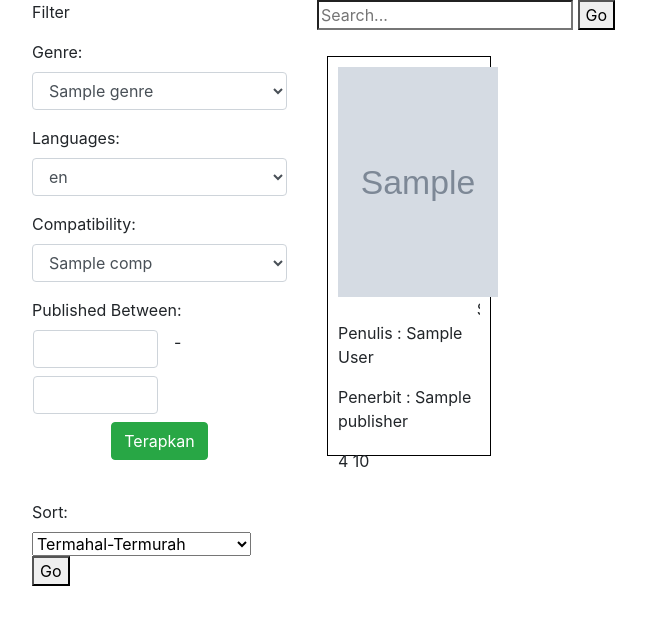
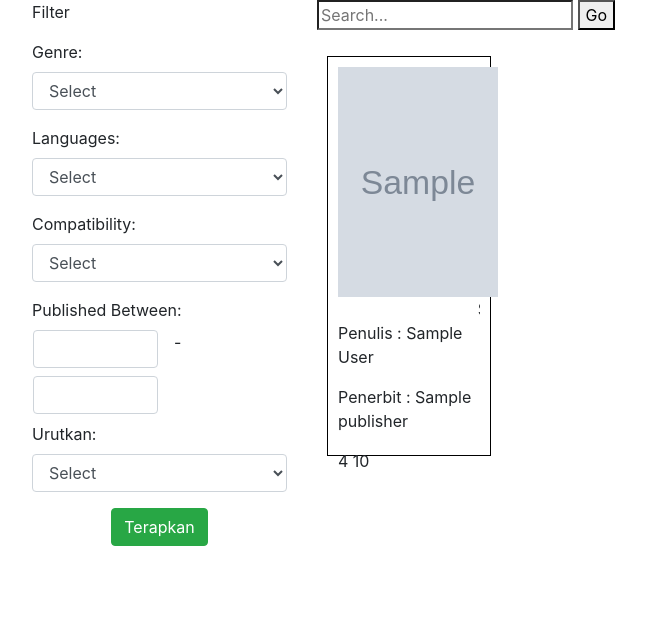
Before and after one commit to TI19nazhiifyahya/web-scrape, a Flask app: template toko-buku/templates/home.html in a window 1280 px wide. Shown: the part 56-681 px from the top of the page, without its empty margins (53-699 px from the left). Run offline with Flask 2, Linux system fonts and the light colour scheme; the template is opened without the code that fills it: most values are stand-ins (such as "Sample title", 1, 10 or a date in 2020); grey boxes marked "Sample" are stand-in pictures; some libraries are stand-ins or nearby versions.

Commit message:
filter dan sort

```diff
--- a/toko-buku/app.py
+++ b/toko-buku/app.py
@@ -139,7 +139,7 @@ def genre_list():
     query = "SELECT genres FROM buku"
     cursor.execute(query)
     result = cursor.fetchall()
-    genre_list = ['Select']
+    genre_list = []
     for entry in result:
         genres = entry[0].split(' / ')
         for genre in genres:
@@ -153,7 +153,7 @@ def lang_list():
     query = "SELECT language FROM buku"
     cursor.execute(query)
     result = cursor.fetchall()
-    lang_list = ['Select']
+    lang_list = []
     for entry in result:
         langs = entry
         for lang in langs:
@@ -167,7 +167,7 @@ def comp_list():
     query = "SELECT compatibility FROM buku"
     cursor.execute(query)
     result = cursor.fetchall()
-    comp_list = ['Select']
+    comp_list = []
     for entry in result:
         comps = entry[0].split(', ')
         for comp in comps:
@@ -237,6 +237,7 @@ def filter():
         comp =  request.form['comp']
         year_begin = request.form['pub-year-begin']
         year_end = request.form['pub-year-end']
+        urut_harga = request.form['urut-harga']
         #if genre == 'Select' and lang == 'Select' and comp == 'Select':
          #   return redirect(url_for('home'))
         if genre != 'Select' or lang != 'Select' or year_begin != "" or year_end != "":
@@ -264,6 +265,22 @@ def filter():
             else:
                 qy = "YEAR(publication_date) BETWEEN %s AND %s" % (year_begin, year_end)
                 query+=qy
+        if urut_harga != 'Select':
+            query += " ORDER BY "
+        else:
+            query += ""
+        if urut_harga == 'termahal-termurah':
+            query+='price DESC, title'
+        elif urut_harga == 'termurah-termahal':
+            query+='price ASC, title'
+        elif urut_harga == 'terbaru-terlama':
+            query+='publication_date DESC, title'
+        elif urut_harga == 'terlama-terbaru':
+            query+='publication_date ASC, title'
+        elif urut_harga == 'rating tertinggi-terendah':
+            query+='rating DESC, title'
+        elif urut_harga == 'rating terendah-tertinggi':
+            query+='rating ASC, title'
 
         conn = get_db_connection()
         cursor = conn.cursor()
@@ -285,43 +302,6 @@ def filter():
             books.append(record)
         return render_template('home.html', datas = books, genre_list = genre_list(), lang_list = lang_list(), comp_list = comp_list())
 
-
-@app.route('/home/sort/', methods=['POST'])
-def sort():
-    if request.method == 'POST':
-        query = 'SELECT * FROM buku ORDER BY '
-        if request.form['sort-opt'] == 'termahal-termurah':
-            query+='price DESC, title'
-        elif request.form['sort-opt'] == 'termurah-termahal':
-            query+='price ASC, title'
-        elif request.form['sort-opt'] == 'terbaru-terlama':
-            query+='publication_date DESC, title'
-        elif request.form['sort-opt'] == 'terlama-terbaru':
-            query+='publication_date ASC, title'
-        elif request.form['sort-opt'] == 'rating tertinggi-terendah':
-            query+='rating DESC, title'
-        elif request.form['sort-opt'] == 'rating terendah-tertinggi':
-            query+='rating ASC, title'
-
-        conn = get_db_connection()
-        cursor = conn.cursor()
-        cursor.execute(query)
-        result = cursor.fetchall()
-        conn.close()
-        books = []
-        for entry in result:
-            record = {
-                'id': entry[0],
-                'cover': entry[1],
-                'title': entry[2],
-                'description': entry[3],
-                'author': entry[4],
-                'publisher': entry[5],
-                'price': 'IDR ' + '{:,}'.format(entry[11]) + '.00',
-                'rating': entry[12]
-            }
-            books.append(record)
-        return render_template('home.html', datas = books, genre_list = genre_list(), lang_list = lang_list(), comp_list = comp_list())
 
 @app.route('/detail/<int:buku_id>/')
 def detail(buku_id):
--- a/toko-buku/templates/home.html
+++ b/toko-buku/templates/home.html
@@ -9,6 +9,7 @@
         <div class="form-group">
             <label for="genre-f">Genre: </label>
             <select class="form-control" name="genre" id="genre-f">
+                <option value="Select" selected>Select</option>
                 {% for genre in genre_list %}
                     <option value="{{ genre }}">{{ genre }}</option>
                 {% endfor %}
@@ -17,6 +18,7 @@
         <div class="form-group">
             <label for="lang-f">Languages: </label>
             <select class="form-control" name="lang" id="lang-f">
+                <option value="Select" selected>Select</option>
                 {% for lang in lang_list %}
                     <option value="{{ lang }}">{{ lang }}</option>
                 {% endfor %}
@@ -25,6 +27,7 @@
         <div class="form-group">
             <label for="comp-f">Compatibility: </label>
             <select class="form-control" name="comp" id="comp-f">
+                <option value="Select" selected>Select</option>
                 {% for comp in comp_list %}
                     <option value="{{ comp }}">{{ comp }}</option>
                 {% endfor %}
@@ -42,25 +45,24 @@
                 <input class="form-control" type="number" min="1900" max="2099" step="1" name="pub-year-end" id="pub-year-end-f" />
             </div>
         </div>
+        <div class="form-group">
+            <label for="sort">Urutkan: </label>
+            <select class="form-control" name="urut-harga" id="sort">
+                <option value="Select" selected>Select</option>
+                <option value="termahal-termurah">Termahal-Termurah</option>
+                <option value="termurah-termahal">Termurah-Termahal</option>
+                <option value="terbaru-terlama">Terbaru-Terlama</option>
+                <option value="terlama-terbaru">Terlama-Terbaru</option>
+                <option value="rating tertinggi-terendah">Rating Tertinggi-Terendah</option>
+                <option value="rating terendah-tertinggi">Rating Terendah-Tertinggi</option>
+            </select>
+        </div>
         <div class="form-group" style="text-align:center;">
             <button type="submit" class="btn btn-success">Terapkan</button>
         </div>
     </form>
 </div>
 
-<br>
-<form action="{{ url_for('sort') }}" method="POST">
-    <label for="sort">Sort: </label>
-    <select name="sort-opt" id="sort">
-        <option value="termahal-termurah">Termahal-Termurah</option>
-        <option value="termurah-termahal">Termurah-Termahal</option>
-        <option value="terbaru-terlama">Terbaru-Terlama</option>
-        <option value="terlama-terbaru">Terlama-Terbaru</option>
-        <option value="rating tertinggi-terendah">Rating Tertinggi-Terendah</option>
-        <option value="rating terendah-tertinggi">Rating Terendah-Tertinggi</option>
-    </select>
-    <button>Go</button>
-</form>
 
 {% endblock %}
 
```
